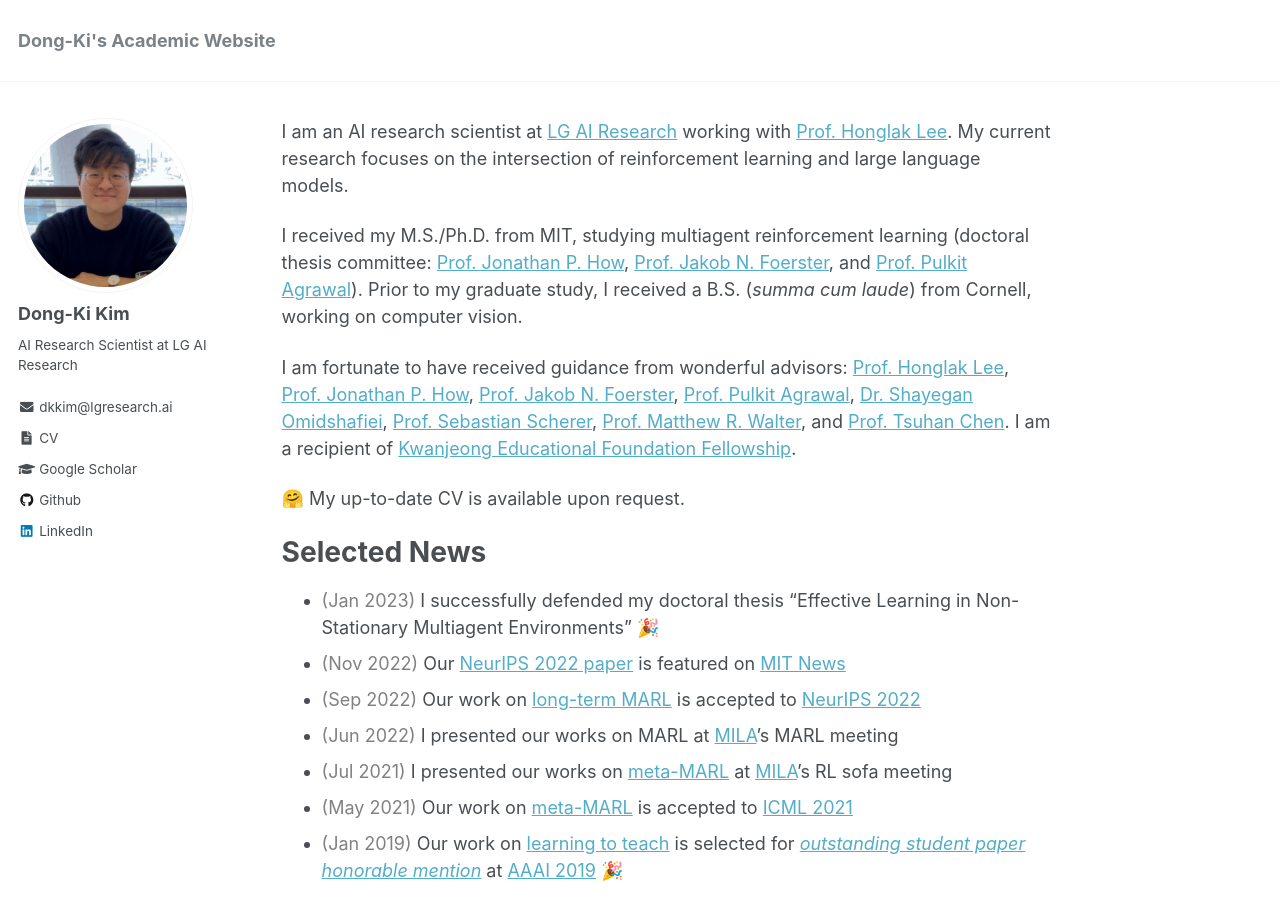
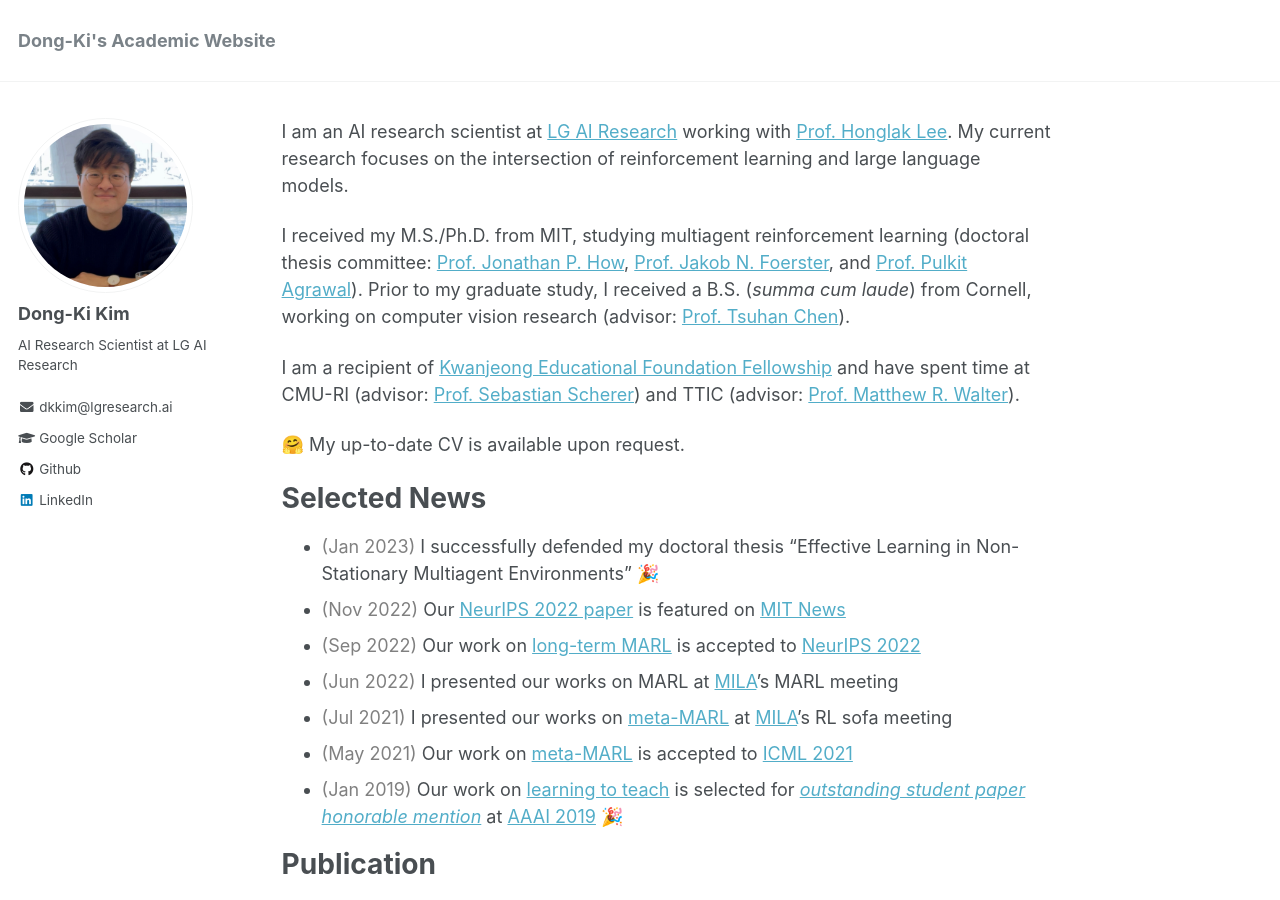
Before and after one commit to dkkim93/dkkim93.github.io, a Jekyll site: the page built from _pages/about.md, in a window 1280 px wide and 900 px high. Built offline with Jekyll 4.4.1, drawn with Linux system fonts in a browser that asks for light colours.

Commit message:
intro updatE

```diff
--- a/_config.yml
+++ b/_config.yml
@@ -83,7 +83,7 @@ author:
   name             : "Dong-Ki Kim"
   avatar           : "dongki2.JPG"
   bio              : "AI Research Scientist at LG AI Research"
-  cv               : "https://github.com/dkkim93/dkkim93.github.io/blob/master/files/Kim_DongKi_Resume.pdf"
+  cv               : # "https://github.com/dkkim93/dkkim93.github.io/blob/master/files/Kim_DongKi_Resume.pdf"
   location         :
   employer         :
   pubmed           :
--- a/_pages/about.md
+++ b/_pages/about.md
@@ -9,9 +9,9 @@ redirect_from:
 ---
 I am an AI research scientist at <a href="https://www.lgresearch.ai/" target="_blank">LG AI Research</a> working with <a href="https://scholar.google.com/citations?user=fmSHtE8AAAAJ&hl=en" target="_blank">Prof. Honglak Lee</a>. My current research focuses on the intersection of reinforcement learning and large language models.
 
-I received my M.S./Ph.D. from MIT, studying multiagent reinforcement learning (doctoral thesis committee: <a href="https://scholar.google.com/citations?user=gX7rSCcAAAAJ&hl=en" target="_blank">Prof. Jonathan P. How</a>, <a href="https://www.jakobfoerster.com/" target="_blank">Prof. Jakob N. Foerster</a>, and <a href="http://people.csail.mit.edu/pulkitag/" target="_blank">Prof. Pulkit Agrawal</a>). Prior to my graduate study, I received a B.S. (*summa cum laude*) from Cornell, working on computer vision.
+I received my M.S./Ph.D. from MIT, studying multiagent reinforcement learning (doctoral thesis committee: <a href="https://scholar.google.com/citations?user=gX7rSCcAAAAJ&hl=en" target="_blank">Prof. Jonathan P. How</a>, <a href="https://www.jakobfoerster.com/" target="_blank">Prof. Jakob N. Foerster</a>, and <a href="http://people.csail.mit.edu/pulkitag/" target="_blank">Prof. Pulkit Agrawal</a>). Prior to my graduate study, I received a B.S. (*summa cum laude*) from Cornell, working on computer vision research (advisor: <a href="https://www.nus.edu.sg/about/management/chen-tsuhan" target="_blank">Prof. Tsuhan Chen</a>).
 
-I am fortunate to have received guidance from wonderful advisors: <a href="https://scholar.google.com/citations?user=fmSHtE8AAAAJ&hl=en" target="_blank">Prof. Honglak Lee</a>, <a href="https://scholar.google.com/citations?user=gX7rSCcAAAAJ&hl=en" target="_blank">Prof. Jonathan P. How</a>, <a href="https://www.jakobfoerster.com/" target="_blank">Prof. Jakob N. Foerster</a>, <a href="http://people.csail.mit.edu/pulkitag/" target="_blank">Prof. Pulkit Agrawal</a>, <a href="https://scholar.google.com/citations?user=nm5wMNUAAAAJ&hl=en" target="_blank">Dr. Shayegan Omidshafiei</a>, <a href="https://www.ri.cmu.edu/ri-faculty/sebastian-scherer/" target="_blank">Prof. Sebastian Scherer</a>, <a href="https://home.ttic.edu/~mwalter/" target="_blank">Prof. Matthew R. Walter</a>, and <a href="https://www.nus.edu.sg/about/management/chen-tsuhan" target="_blank">Prof. Tsuhan Chen</a>. I am a recipient of <a href="http://ikef.or.kr/page.php?id=intro/intro">Kwanjeong Educational Foundation Fellowship</a>.
+I am a recipient of <a href="http://ikef.or.kr/page.php?id=intro/intro">Kwanjeong Educational Foundation Fellowship</a> and have spent time at CMU-RI (advisor: <a href="https://www.ri.cmu.edu/ri-faculty/sebastian-scherer/" target="_blank">Prof. Sebastian Scherer</a>) and TTIC (advisor: <a href="https://home.ttic.edu/~mwalter/" target="_blank">Prof. Matthew R. Walter</a>).
 
 &#129303; My up-to-date CV is available upon request.
 
```
